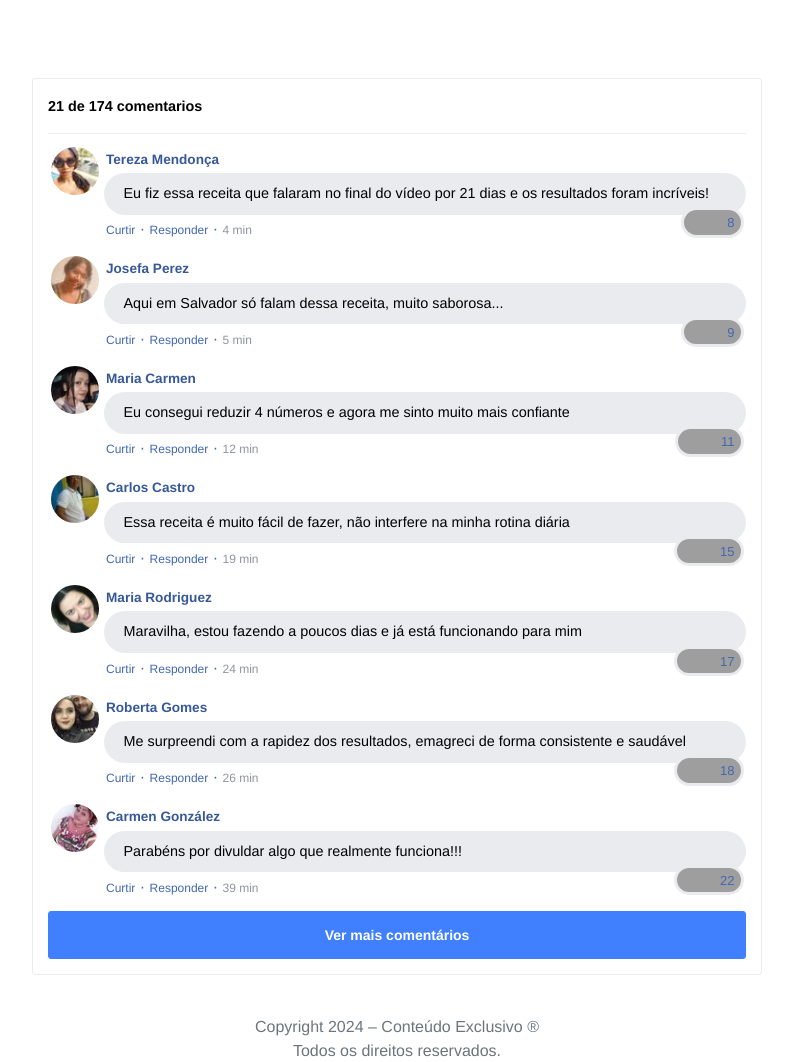
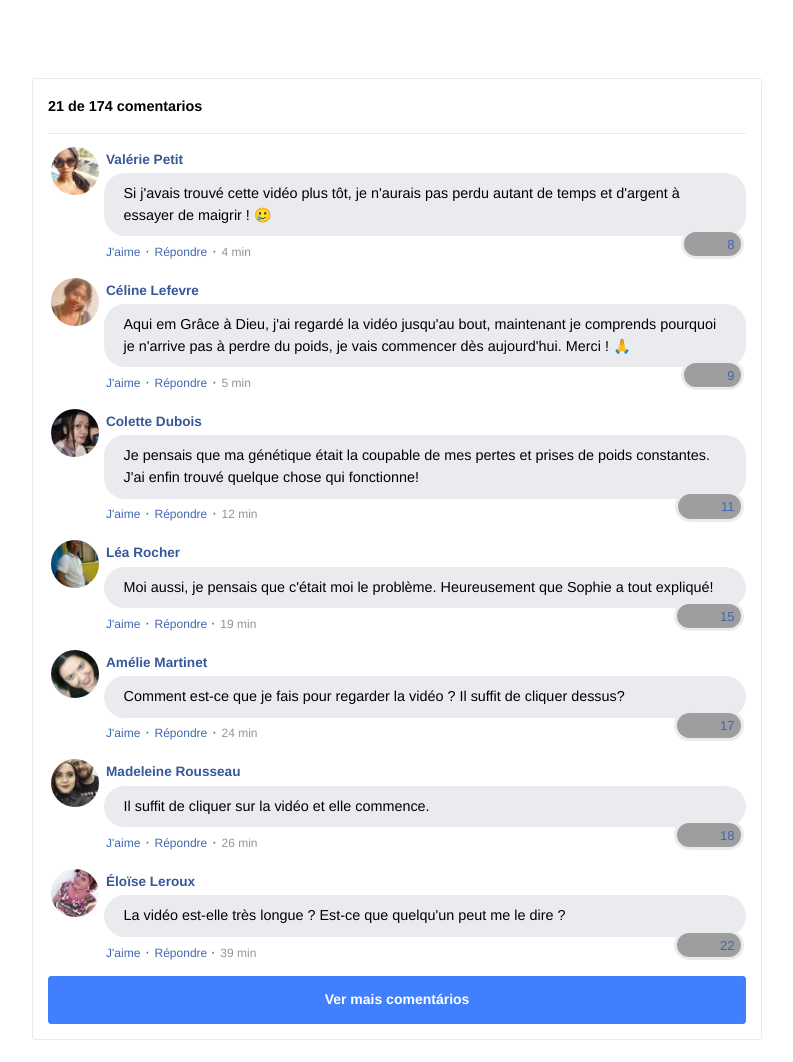
Before and after one commit to matfraga05/worddigital.shop, a plain HTML site: page index.html in a window 1280 px wide. Shown: the top 1062 px of the page, without its empty margins (243-1036 px from the left). Drawn offline with nearby package versions, Linux system fonts and the light colour scheme; grey boxes are pictures that could not be loaded; a script that the page names is missing; files whose address does not match are found by name.

Commit message:
Update index.html

```diff
--- a/index.html
+++ b/index.html
@@ -82,18 +82,18 @@
                     <td rowspan="3" class="fb-comments-comment-img"><img src="./assets/img/comentarios/m2.jpeg"></td>
                     <td>
                       <font class="fb-comments-comment-name">
-                        <name>Tereza Mendonça</name>
+                        <name>Valérie Petit</name>
                       </font>
                     </td>
                   </tr>
                   <tr>
-                    <td class="fb-comments-comment-text">Eu fiz essa receita que falaram no final do vídeo por 21 dias e os resultados foram incríveis!</td>
+                    <td class="fb-comments-comment-text">Si j'avais trouvé cette vidéo plus tôt, je n'aurais pas perdu autant de temps et d'argent à essayer de maigrir ! 🥲</td>
                   </tr>
                   <tr>
                     <td class="fb-comments-comment-actions">
-                      <like>Curtir</like>
+                      <like>J'aime</like>
                       ·
-                      <reply>Responder</reply>
+                      <reply>Répondre</reply>
                       ·
                       <likes>8</likes>
 
@@ -110,18 +110,18 @@
                     <td rowspan="3" class="fb-comments-comment-img"><img src="./assets/img/comentarios/m3.jpeg"></td>
                     <td>
                       <font class="fb-comments-comment-name">
-                        <name>Josefa Perez</name>
+                        <name>Céline Lefevre</name>
                       </font>
                     </td>
                   </tr>
                   <tr>
-                    <td class="fb-comments-comment-text">Aqui em <span id="address" style="color:#000000;">Salvador</span> só falam dessa receita, muito saborosa...</td>
+                    <td class="fb-comments-comment-text">Aqui em <span id="address" style="color:#000000;">Grâce à Dieu, j'ai regardé la vidéo jusqu'au bout, maintenant je comprends pourquoi je n'arrive pas à perdre du poids, je vais commencer dès aujourd'hui. Merci ! 🙏</td>
                   </tr>
                   <tr>
                     <td class="fb-comments-comment-actions">
-                      <like>Curtir</like>
+                      <like>J'aime</like>
                       ·
-                      <reply>Responder</reply>
+                      <reply>Répondre</reply>
                       ·
                       <likes>9</likes>
 
@@ -138,18 +138,18 @@
                     <td rowspan="3" class="fb-comments-comment-img"><img src="./assets/img/comentarios/m4.jpeg"></td>
                     <td>
                       <font class="fb-comments-comment-name">
-                        <name>Maria Carmen</name>
+                        <name>Colette Dubois</name>
                       </font>
                     </td>
                   </tr>
                   <tr>
-                    <td class="fb-comments-comment-text">Eu consegui reduzir 4 números e agora me sinto muito mais confiante</td>
+                    <td class="fb-comments-comment-text">Je pensais que ma génétique était la coupable de mes pertes et prises de poids constantes. J'ai enfin trouvé quelque chose qui fonctionne!</td>
                   </tr>
                   <tr>
                     <td class="fb-comments-comment-actions">
-                      <like>Curtir</like>
+                      <like>J'aime</like>
                       ·
-                      <reply>Responder</reply>
+                      <reply>Répondre</reply>
                       ·
                       <likes>11</likes>
 
@@ -166,18 +166,18 @@
                     <td rowspan="3" class="fb-comments-comment-img"><img src="./assets/img/comentarios/h2.jpeg"></td>
                     <td>
                       <font class="fb-comments-comment-name">
-                        <name>Carlos Castro</name>
+                        <name>Léa Rocher</name>
                       </font>
                     </td>
                   </tr>
                   <tr>
-                    <td class="fb-comments-comment-text">Essa receita é muito fácil de fazer, não interfere na minha rotina diária</td>
+                    <td class="fb-comments-comment-text">Moi aussi, je pensais que c'était moi le problème. Heureusement que Sophie a tout expliqué!</td>
                   </tr>
                   <tr>
                     <td class="fb-comments-comment-actions">
-                      <like>Curtir</like>
+                      <like>J'aime</like>
                       ·
-                      <reply>Responder</reply>
+                      <reply>Répondre </reply>
                       ·
                       <likes>15</likes>
 
@@ -194,18 +194,18 @@
                     <td rowspan="3" class="fb-comments-comment-img"><img src="./assets/img/comentarios/m6.jpeg"></td>
                     <td>
                       <font class="fb-comments-comment-name">
-                        <name>Maria Rodriguez</name>
+                        <name>Amélie Martinet</name>
                       </font>
                     </td>
                   </tr>
                   <tr>
-                    <td class="fb-comments-comment-text">Maravilha, estou fazendo a poucos dias e já está funcionando para mim</td>
+                    <td class="fb-comments-comment-text">Comment est-ce que je fais pour regarder la vidéo ? Il suffit de cliquer dessus?</td>
                   </tr>
                   <tr>
                     <td class="fb-comments-comment-actions">
-                      <like>Curtir</like>
+                      <like>J'aime</like>
                       ·
-                      <reply>Responder</reply>
+                      <reply>Répondre</reply>
                       ·
                       <likes>17</likes>
 
@@ -222,18 +222,18 @@
                     <td rowspan="3" class="fb-comments-comment-img"><img src="./assets/img/comentarios/m7.jpeg"></td>
                     <td>
                       <font class="fb-comments-comment-name">
-                        <name>Roberta Gomes</name>
+                        <name>Madeleine Rousseau</name>
                       </font>
                     </td>
                   </tr>
                   <tr>
-                    <td class="fb-comments-comment-text">Me surpreendi com a rapidez dos resultados, emagreci de forma consistente e saudável</td>
+                    <td class="fb-comments-comment-text">Il suffit de cliquer sur la vidéo et elle commence.</td>
                   </tr>
                   <tr>
                     <td class="fb-comments-comment-actions">
-                      <like>Curtir</like>
+                      <like>J'aime</like>
                       ·
-                      <reply>Responder</reply>
+                      <reply>Répondre</reply>
                       ·
                       <likes>18</likes>
 
@@ -251,18 +251,18 @@
                     </td>
                     <td>
                       <font class="fb-comments-comment-name">
-                        <name>Carmen González</name>
+                        <name>Éloïse Leroux</name>
                       </font>
                     </td>
                   </tr>
                   <tr>
-                    <td class="fb-comments-comment-text">Parabéns por divuldar algo que realmente funciona!!!</td>
+                    <td class="fb-comments-comment-text">La vidéo est-elle très longue ? Est-ce que quelqu'un peut me le dire ?</td>
                   </tr>
                   <tr>
                     <td class="fb-comments-comment-actions">
-                      <like>Curtir</like>
+                      <like>J'aime</like>
                       ·
-                      <reply>Responder</reply>
+                      <reply>Répondre </reply>
                       ·
                       <likes>22</likes>
 
@@ -283,18 +283,18 @@
                       </td>
                       <td>
                         <font class="fb-comments-comment-name">
-                          <name>Lucía Fernandez</name>
+                          <name>Marguerite Garcia</name>
                         </font>
                       </td>
                     </tr>
                     <tr>
-                      <td class="fb-comments-comment-text">Esse segredinho mudou minha relação com a comida, agora sinto que tenho mais controle sobre minhas escolhas</td>
+                      <td class="fb-comments-comment-text">Non, c'est rapide, en 5 petites minutes vous avez tout vu et vous ne verrez même pas le temps passer.</td>
                     </tr>
                     <tr>
                       <td class="fb-comments-comment-actions">
-                        <like>Curtir</like>
+                        <like>J'aime</like>
                         ·
-                        <reply>Responder</reply>
+                        <reply>Répondre</reply>
                         ·
                         <likes>41</likes>
 
@@ -312,18 +312,18 @@
                       </td>
                       <td>
                         <font class="fb-comments-comment-name">
-                          <name>Maria Isabel Alvarez</name>
+                          <name>Élisabeth Laurent</name>
                         </font>
                       </td>
                     </tr>
                     <tr>
-                      <td class="fb-comments-comment-text">A sensação de bem-estar que esse segredo proporciona é indescritível, sinto que meu corpo está mais saudável</td>
+                      <td class="fb-comments-comment-text">Je m'imaginais bien que ces régimes restrictifs ne fonctionnent pas, merci de l'expliquer !</td>
                     </tr>
                     <tr>
                       <td class="fb-comments-comment-actions">
-                        <like>Curtir</like>
+                        <like>J'aime</like>
                         ·
-                        <reply>Responder</reply>
+                        <reply>Répondre</reply>
                         ·
                         <likes>40</likes>
 
@@ -341,18 +341,18 @@
                       </td>
                       <td>
                         <font class="fb-comments-comment-name">
-                          <name>Maria Sanchez</name>
+                          <name>Odette Leroy</name>
                         </font>
                       </td>
                     </tr>
                     <tr>
-                      <td class="fb-comments-comment-text">Esse produto é a solução perfeita para quem busca emagrecer sem sacrifícios ou sofrimentos</td>
+                      <td class="fb-comments-comment-text">Cette protéine convient-elle à toutes les femmes ? J'ai 70 ans, et mon médecin m'a demandé de perdre du poids !</td>
                     </tr>
                     <tr>
                       <td class="fb-comments-comment-actions">
-                        <like>Curtir</like>
+                        <like>J'aime</like>
                         ·
-                        <reply>Responder</reply>
+                        <reply>Répondre</reply>
                         ·
                         <likes>47</likes>
 
@@ -368,19 +368,19 @@
                     <tr>
                       <td rowspan="3" class="fb-comments-comment-img"><img src="./assets/img/comentarios/m17.jpeg"></td>
                       <td>
-                        <font class="fb-comments-comment-name">
-                          <name>Marta Gomez</name>
+                        <font class="fb-comments-comment-name">Simone Allard</name>
+                          <name></name>
                         </font>
                       </td>
                     </tr>
                     <tr>
-                      <td class="fb-comments-comment-text">Olá! Eu sou a Elizabeth, tenho 42 anos e quero compartilhar minha história com você. Há algum tempo, minha saúde estava em risco... minha pressão estava elevada, meus exames estavam péssimos e eu estava quase desenvolvendo diabetes. Foi então que descobri esse método incrível e decidi dar uma chance. Em apenas um mês e meio, consegui perder 6 quilos e minha pressão voltou ao normal. Além disso, minha autoestima tem melhorado a cada dia. Estou muito grata por ter encontrado essa solução e queria compartilhar minha experiência com vocês</td>
+                      <td class="fb-comments-comment-text">Elle convient, j'ai 72 ans, je l'ai utilisée et j'ai perdu 9 kg. Je n'ai plus mal aux genoux, c'est incroyable !</td>
                     </tr>
                     <tr>
                       <td class="fb-comments-comment-actions">
-                        <like>Curtir</like>
+                        <like>J'aime</like>
                         ·
-                        <reply>Responder</reply>
+                        <reply>Répondre</reply>
                         ·
                         <likes>50</likes>
 
@@ -398,18 +398,18 @@
                       </td>
                       <td>
                         <font class="fb-comments-comment-name">
-                          <name>Maria Angeles</name>
+                          <name>Pierre Charpentier</name>
                         </font>
                       </td>
                     </tr>
                     <tr>
-                      <td class="fb-comments-comment-text">Eu já estou começando a notar minhas roupas ficando mais largas também. Obrigado por compartilhar sua experiência comigo!</td>
+                      <td class="fb-comments-comment-text">Est-ce que ça marche pour les hommes aussi ? Peux-tu me le dire, Simone Allard?</td>
                     </tr>
                     <tr>
                       <td class="fb-comments-comment-actions">
-                        <like>Curtir</like>
+                        <like>J'aime</like>
                         ·
-                        <reply>Responder</reply>
+                        <reply>Répondre</reply>
                         ·
                         <likes>66</likes>
 
```
